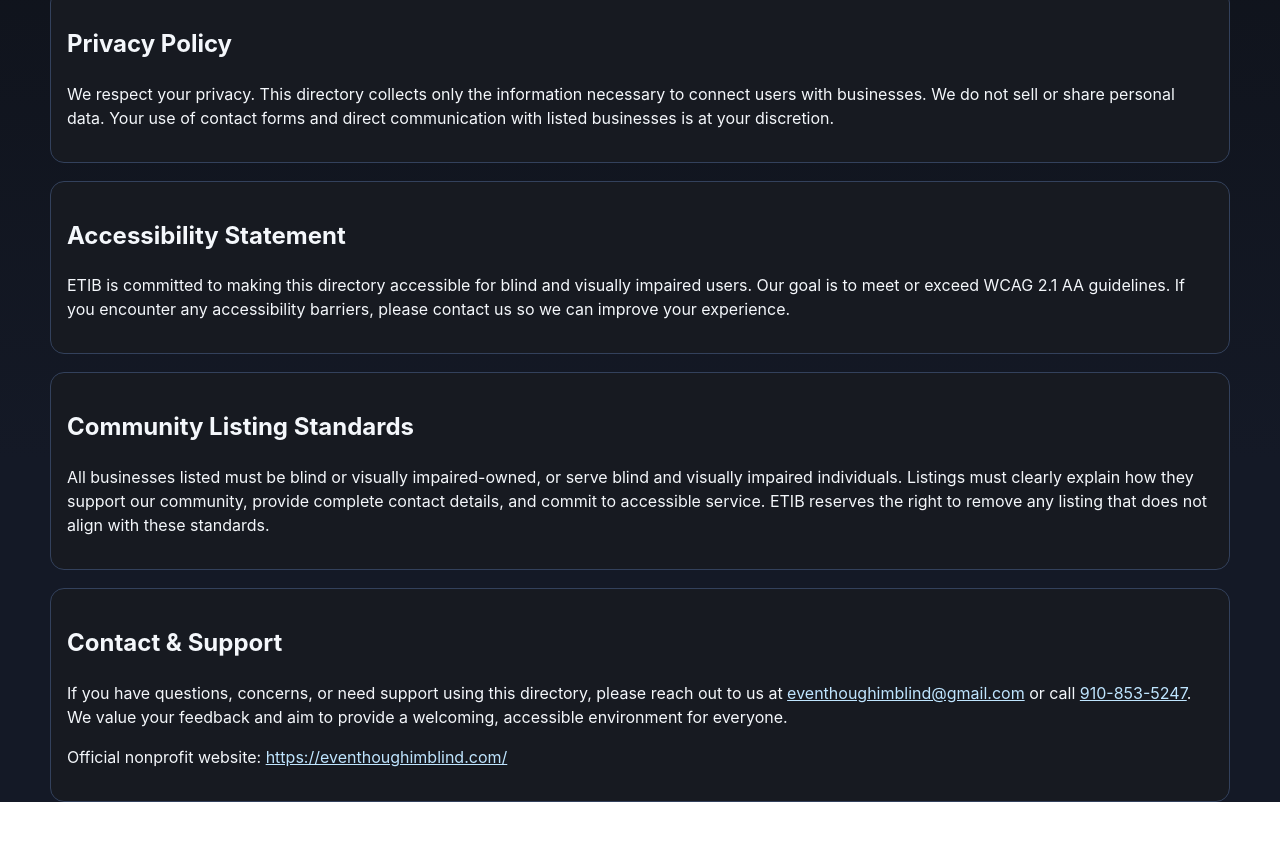
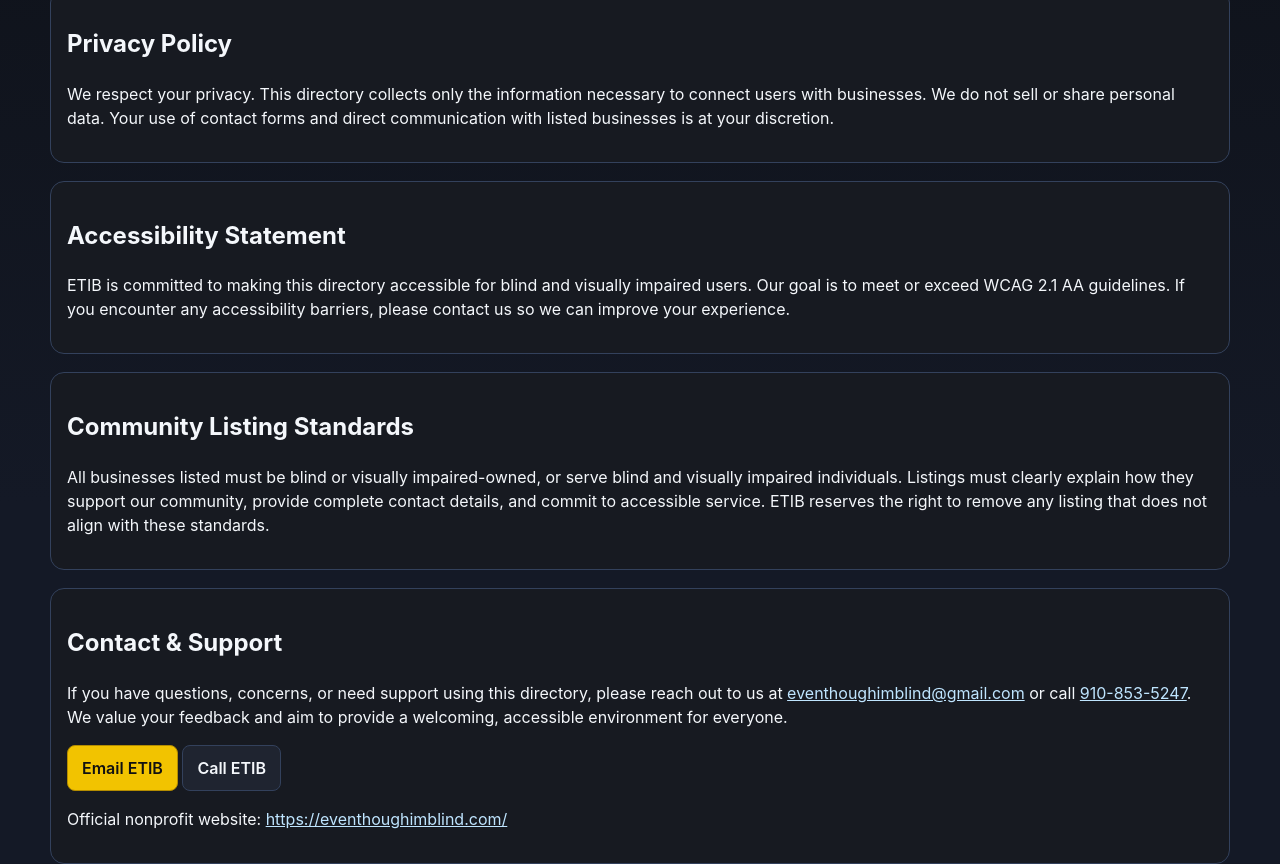
Before and after one commit to CazernyBussey/etib-community-connect, a plain HTML site: page public/legal.html in a window 1280 px wide. Shown: the part 342-1206 px from the top of the page. Before the commit the page ends 1144 px from the top, so only its background shows below. Drawn offline with Linux system fonts and the light colour scheme.

Commit message:
Add Email ETIB CTA buttons in directory and legal contact sections

```diff
--- a/public/legal.html
+++ b/public/legal.html
@@ -50,6 +50,10 @@
     <section id="support" class="panel" style="padding:16px; margin-top:18px;">
       <h1>Contact & Support</h1>
       <p>If you have questions, concerns, or need support using this directory, please reach out to us at <a href="mailto:eventhoughimblind@gmail.com">eventhoughimblind@gmail.com</a> or call <a href="tel:9108535247">910-853-5247</a>. We value your feedback and aim to provide a welcoming, accessible environment for everyone.</p>
+      <p class="cta-row" aria-label="ETIB contact actions">
+        <a class="btn btn-primary" href="mailto:eventhoughimblind@gmail.com">Email ETIB</a>
+        <a class="btn" href="tel:9108535247">Call ETIB</a>
+      </p>
       <p>Official nonprofit website: <a href="https://eventhoughimblind.com/" target="_blank" rel="noopener">https://eventhoughimblind.com/</a></p>
     </section>
   </main>
```
Also changed, not shown: public/index.html (+1 -0 lines).
